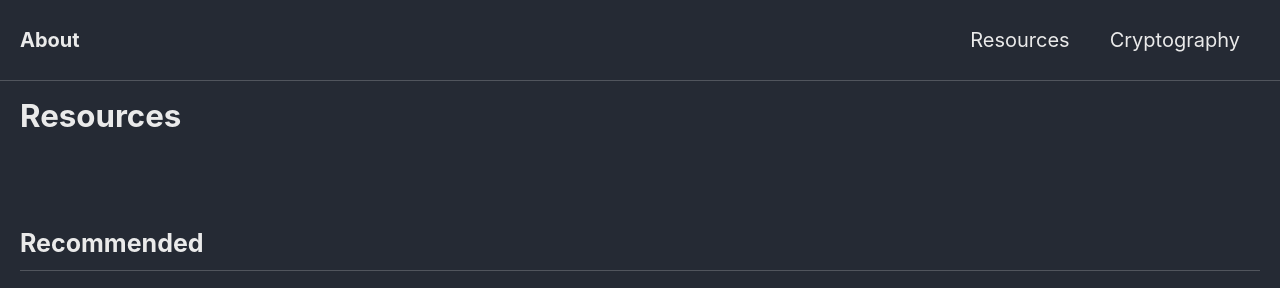
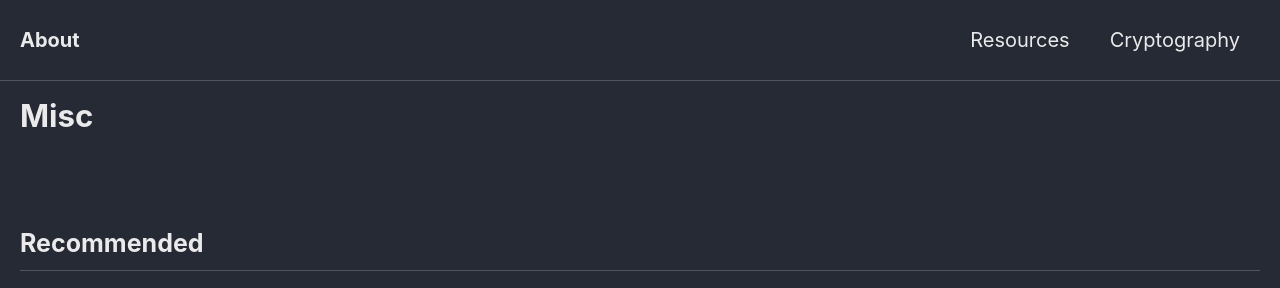
Before and after one commit to Connor-McCartney/Connor-McCartney.github.io, a Jekyll site: the page built from _pages/misc.md, in a window 1280 px wide. Shown: the top 288 px of the page. Built offline with Jekyll 4.4.1, drawn with Linux system fonts in a browser that asks for light colours; cached includes are drawn as plain includes.

Commit message:
Update and rename resources.md to misc.md

```diff
--- a/_pages/resources.md
+++ b/_pages/misc.md
@@ -1,6 +1,6 @@
 ---
-permalink: /resources/
-title: Resources
+permalink: /misc/
+title: Misc
 ---
 
 <br>
```
